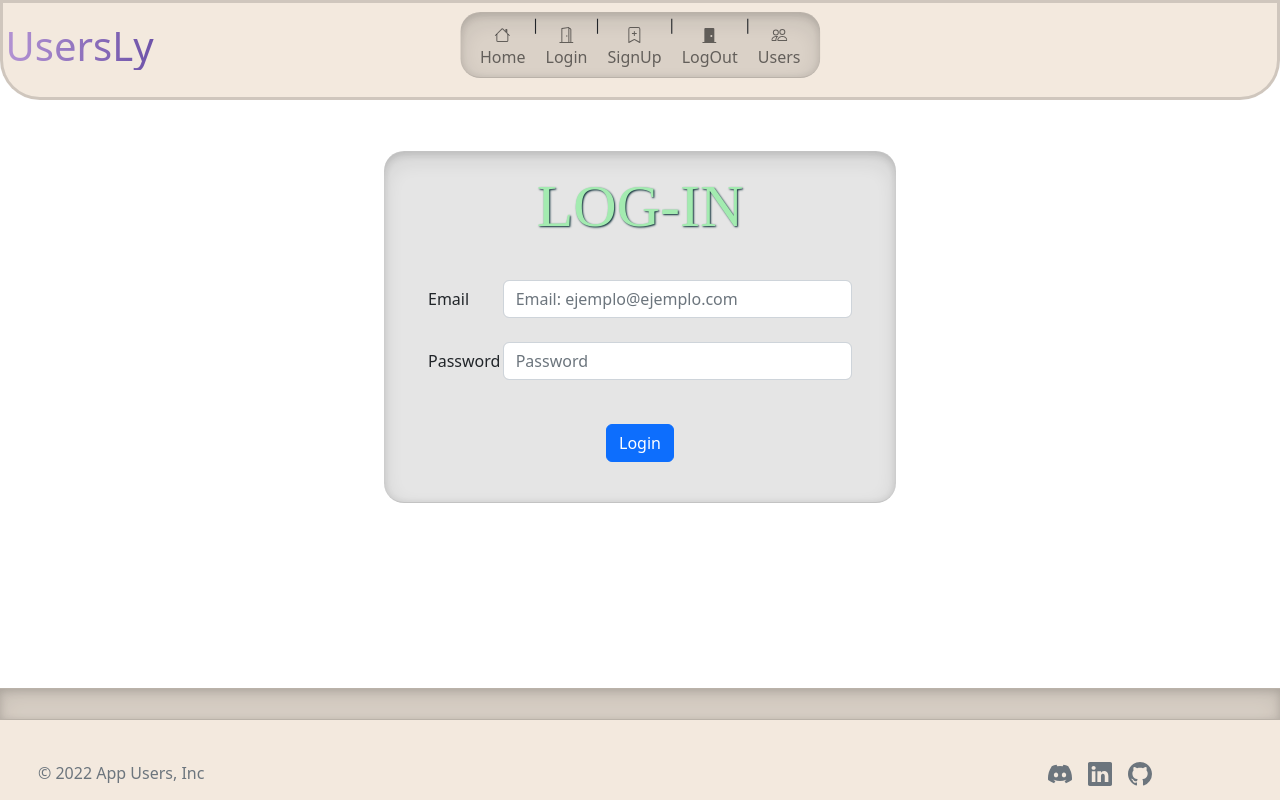
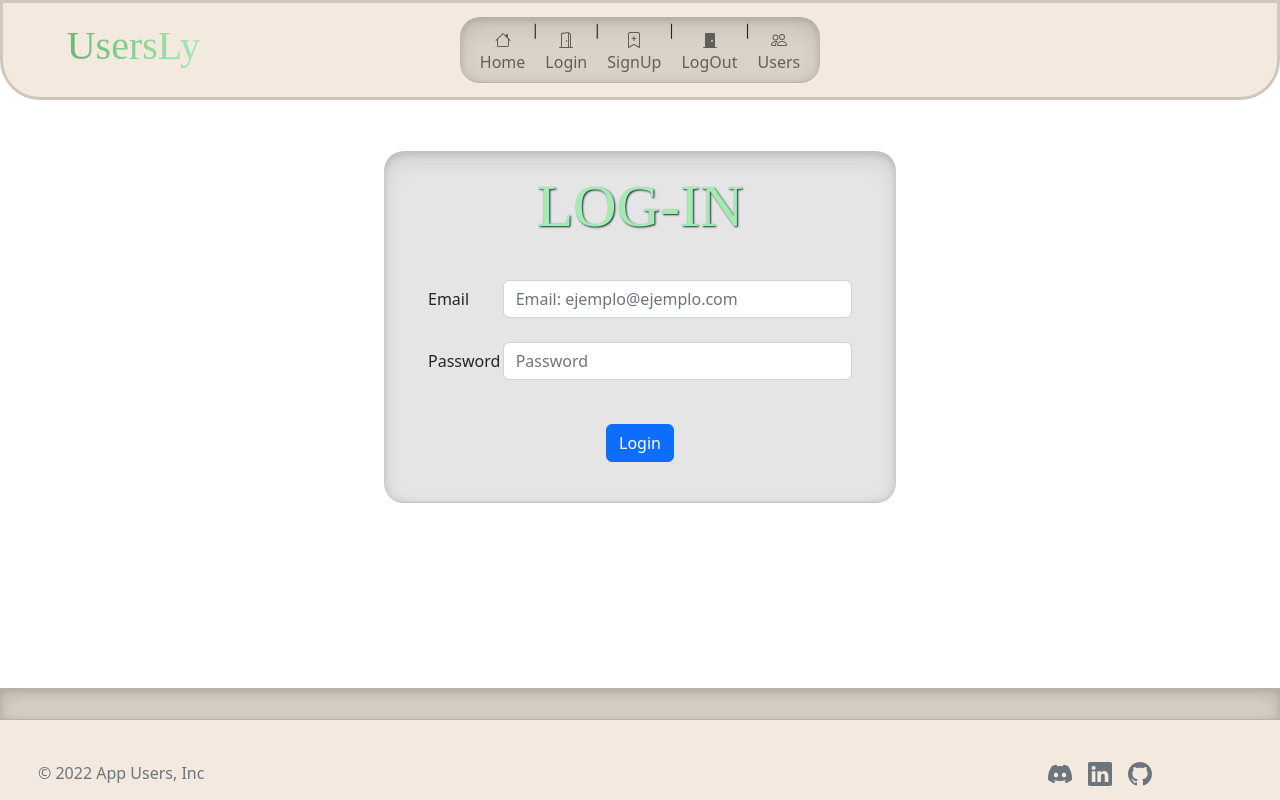
Before and after one commit to AdrianMzn/pruebaTecnicaFrontEnd, an Angular app in the folder appUsers/: page /login in a window 1280 px wide. Built offline with nearby package versions, Linux system fonts and the light colour scheme.

Commit message:
acabo por hoy

```diff
--- a/appUsers/src/app/components/navbar/navbar.component.css
+++ b/appUsers/src/app/components/navbar/navbar.component.css
@@ -8,15 +8,16 @@
 }
 
 
+
 .pageTitle {
     font-size: 70px;
-    font-weight: 600px;
-    background-image: linear-gradient(to left, #553c9a, #b393d3);
+    font-weight: 200px;
+    font-family: 'Rouge Script', cursive;
+    background-image: linear-gradient(to left, #a3ebb0 , #69b978);
     color: transparent;
     background-clip: text;
     -webkit-background-clip: text;
     margin-left: 5%;
-    min-width: 200px;
 
 }
 .divNavbar{
@@ -50,6 +51,7 @@
 
 .center-screen {
     position: absolute;
+    display: flex;
     top: 50%;
     left: 50%;
     margin-right: -50%;
--- a/appUsers/src/app/components/navbar/navbar.component.html
+++ b/appUsers/src/app/components/navbar/navbar.component.html
@@ -1,14 +1,9 @@
 <nav class="navbar navbar-expand navbarStyles">
 
-  <div class="row grid-container" >
-    <div class="col-md-4 col-xs-12">
-      <div class="pageTitle">
+    <div class="pageTitle" >
       <h1>UsersLy</h1>
     </div>
-    </div>
-
-    <div class="col-md-8 col-xs-12 center-screen">
-      <div class="container-fluid divNavbar">
+    <div class="divNavbar center-screen">
       <div class="divNavbar2" id="navbarNav">
         <ul class="navbar-nav">
           <li class="nav-item" >
@@ -64,9 +59,7 @@
         </ul>
       </div>
     </div>
-    </div>
 
-  </div>
 
 
 
```
Also changed, not shown: 1 other file (tests, documents, lock files or other folders). Lines whose indentation alone changed are shown as unchanged.
